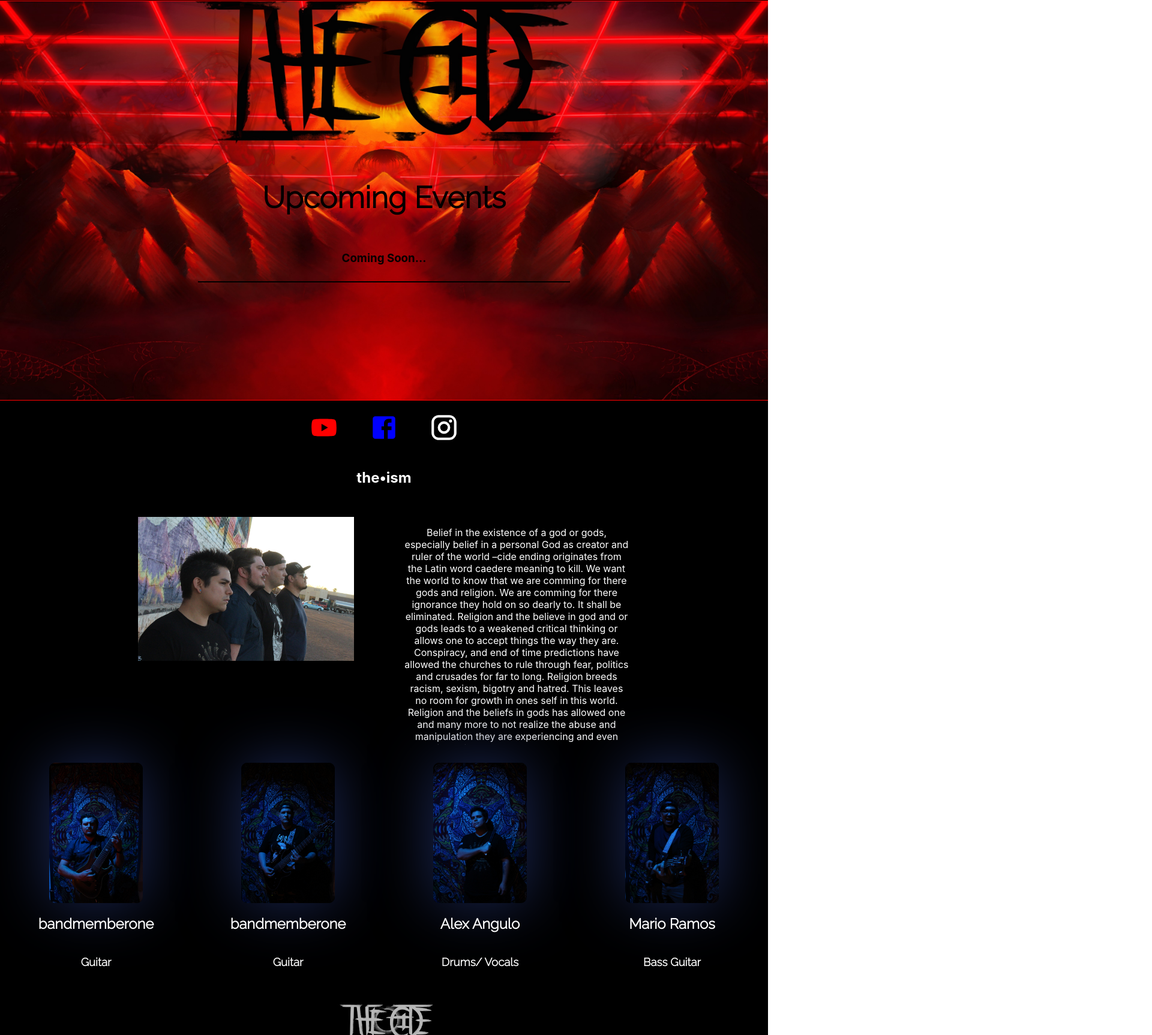
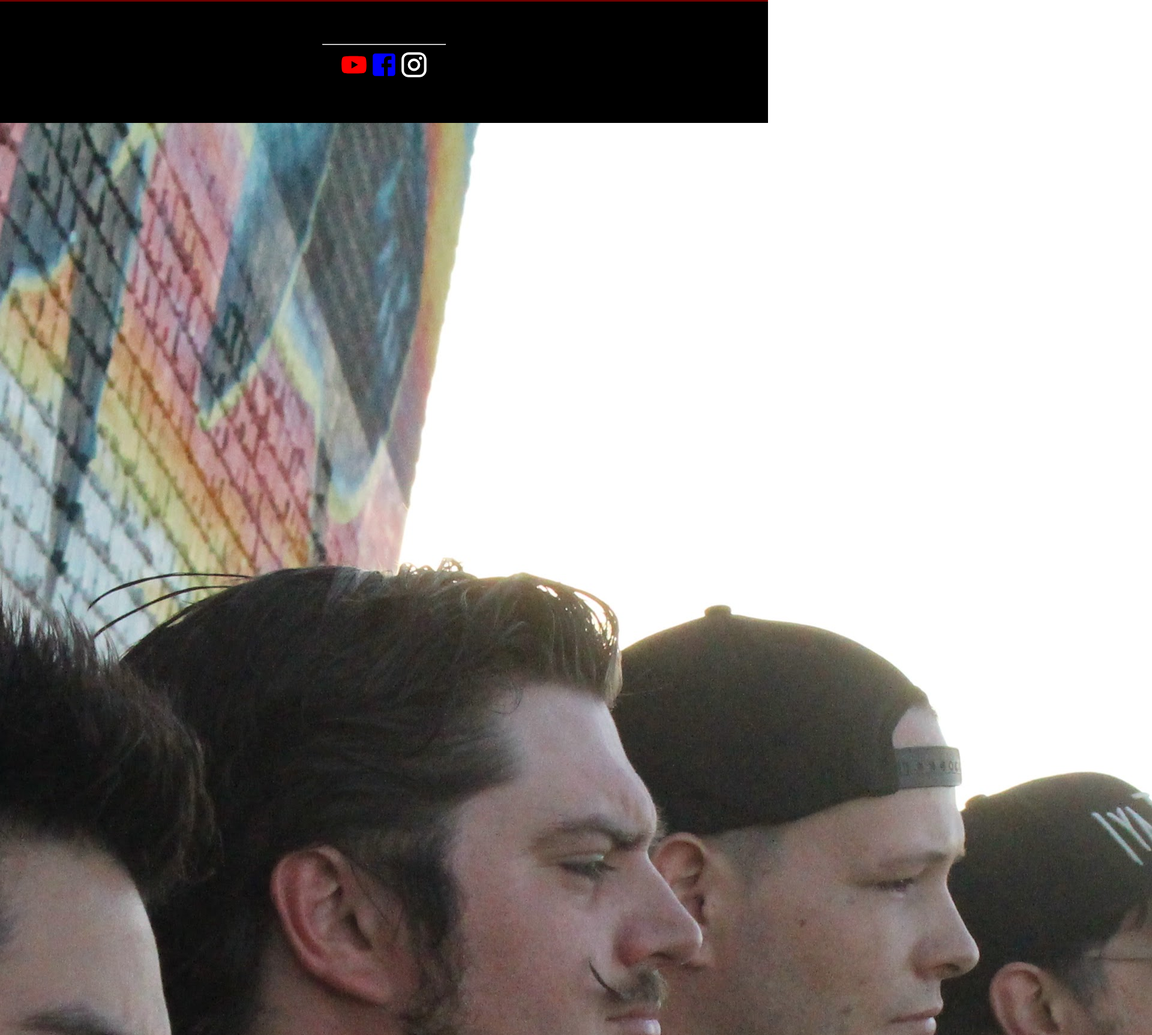
Before and after one commit to JesusFernandoRios/theocide, a Next.js app: page / in a window 1280 px wide. Shown: the part 38-1764 px from the top of the page at 60% size, 1920 px wide, since content can reach past the window. Built offline with nearby package versions, Linux system fonts and the light colour scheme.

Commit message:
upon recieving feedback. will revamp application design for a more sleek and simple design

```diff
--- a/components/NavBar.js
+++ b/components/NavBar.js
@@ -4,10 +4,10 @@ function NavBar() {
     return (
         <nav className={styles.container}>
             <ul className={styles.navLinks}>
-                <li><a href="#Home"> Events</a></li>
-                <li><a href="#Bio"> Bio</a></li>
-                <li><a href="#Members"> Band Members </a></li>
-                <li><a>Stores</a></li>
+                <li>Events</li>
+                <li>Bio</li>
+                <li>Band Members</li>
+                <li>Stores</li>
             </ul>
         </nav>
     )
--- a/styles/Home.module.css
+++ b/styles/Home.module.css
@@ -5,121 +5,3 @@
   align-items: center;
   background-color: black;
 }
-
-.main {
-  padding: 20px;
-  margin-top: 2%;
-  flex: 1;
-  display: flex;
-  flex-direction: column;
-  justify-content: center;
-  align-items: center;
-  min-height: 85vh;
-  width: 100%;
-  background: url('../public/theiocideeditposter.jpg');
-  background-size: cover;
-  border-bottom: 1px solid red;
-}
-
-.bandMotto {
-  font-size: 50px;
-  margin-top: 10%;
-  font-family: 'Raleway', sans-serif;
-}
-
-.lineBreak {
-  width: 50%;
-  border: 1px solid black;
-}
-
-.socialMedia {
-  display: flex;
-  flex-direction: row;
-  justify-content: center;
-  padding: 10px;
-  margin: 10px;
-  width: 100%;
-  height: 10%;
-  background-color: black;
-}
-
-.socialMedia a {
-  margin: 0 2% 0 2%;
-}
-
-.bandImage {
-  width: 600px;
-  height: 20%;
-}
-
-.bandMembers {
-  text-align: center;
-  color: white;
-  font-size: 2em;
-  font-family: 'Raleway', sans-serif;
-
-}
-
-.bandBio {
-  display: flex;
-  flex-direction: column;
-  height: 60vh;
-  width: 80%;
-  color: white;
-  text-align: center;
-  align-items: center;
-}
-
-.bandBio h1 {
-  margin-bottom: 5%;
-}
-
-.groupPicture {
-  height: 50%;
-  padding-right: 10%;
-}
-
-.theocideContent {
-  display: flex;
-  flex-direction: row;
-  width: 80%;
-  height: 100%;
-}
-
-.theocideContent p {
-  height: 10%;
-}
-
-.profileSection {
-  display: flex;
-  flex-direction: row;
-  justify-content: space-evenly;
-  background-color: black;
-  width: 100%;
-  height: 100%;
-}
-
-.footer {
-  width: 100%;
-  height: 10vh;
-  display: flex;
-  justify-content: center;
-  align-items: center;
-  background-color: black;
-}
-
-.footer img {
-  margin-left: 0.5rem;
-}
-
-.footer a {
-  display: flex;
-  justify-content: center;
-  align-items: center;
-}
-
-
-
-.logo {
-  height: 5em;
-}
```
Also changed, not shown: pages/Bio.js (added, +21 -0 lines), pages/Band.js (added), pages/Events.js (added), pages/Store.js (added).
